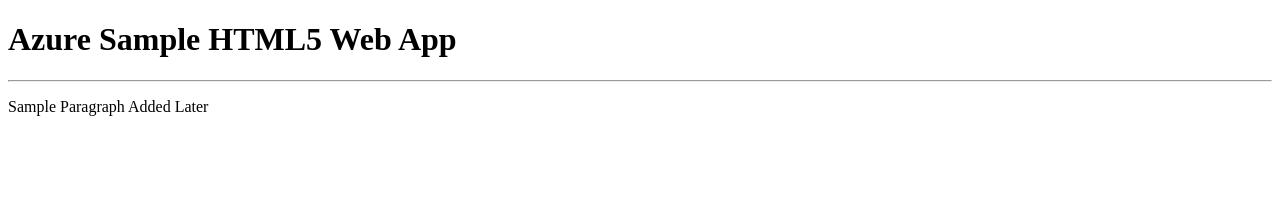
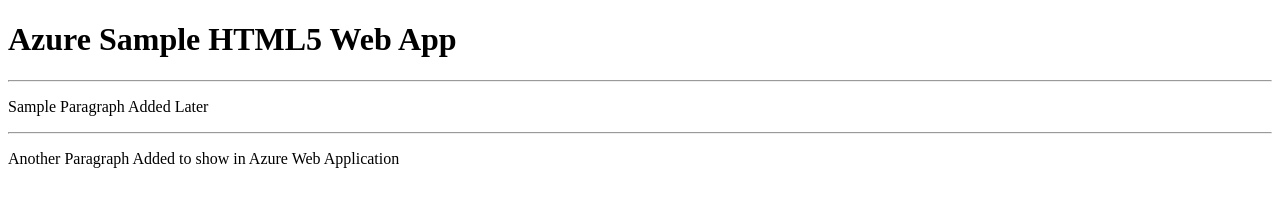
Before and after one commit to karthikmuthukrishnan/cgdemo, a plain HTML site: page index.html in a window 1280 px wide. Drawn offline with Linux system fonts and the light colour scheme.

Commit message:
One more paragraph added

```diff
--- a/index.html
+++ b/index.html
@@ -10,5 +10,7 @@
     <h1>Azure Sample HTML5 Web App</h1>
     <hr>
     <p>Sample Paragraph Added Later</p>
+    <hr>
+    <p>Another Paragraph Added to show in Azure Web Application</p>
 </body>
 </html>
```
